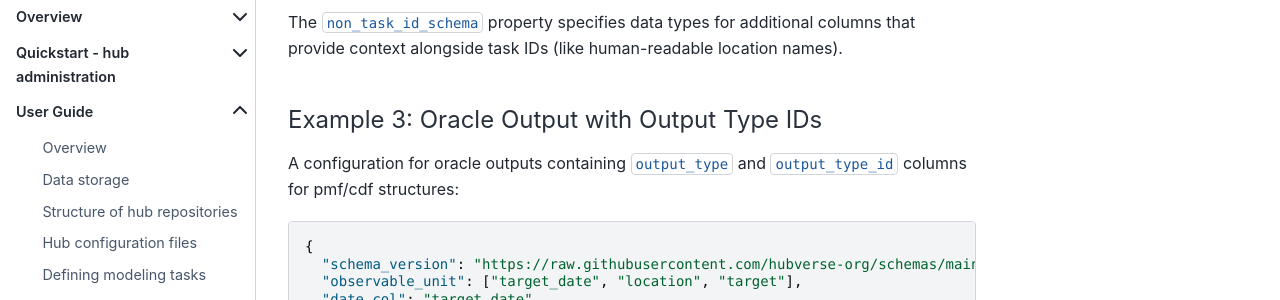
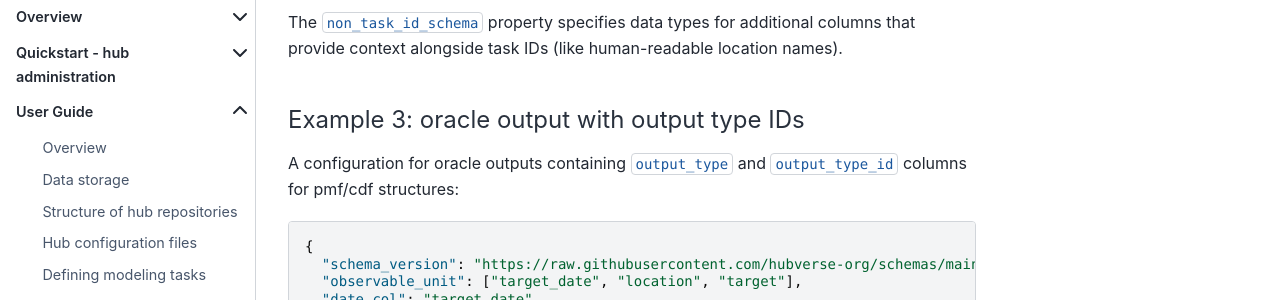
Before and after one commit to hubverse-org/hubDocs, a Sphinx documentation site: the page built from docs/source/user-guide/target-data.md, in a window 1280 px wide and 900 px high, scrolled down 25260 px. Shown: the part 155-455 px from the top of the window. Built offline with Sphinx 7.4.7 and the Sphinx Book theme 1.1.4, drawn with Linux system fonts in a browser that asks for light colours; comment, search, counter and statistics services are not loaded.

```diff
--- a/docs/source/user-guide/target-data.md
+++ b/docs/source/user-guide/target-data.md
@@ -736,7 +736,7 @@ A configuration that includes additional non-task ID columns with explicit data
 
 The `non_task_id_schema` property specifies data types for additional columns that provide context alongside task IDs (like human-readable location names).
 
-#### Example 3: Oracle Output with Output Type IDs
+#### Example 3: oracle output with output type IDs
 
 A configuration for oracle outputs containing `output_type` and `output_type_id` columns for pmf/cdf structures:
 
```
